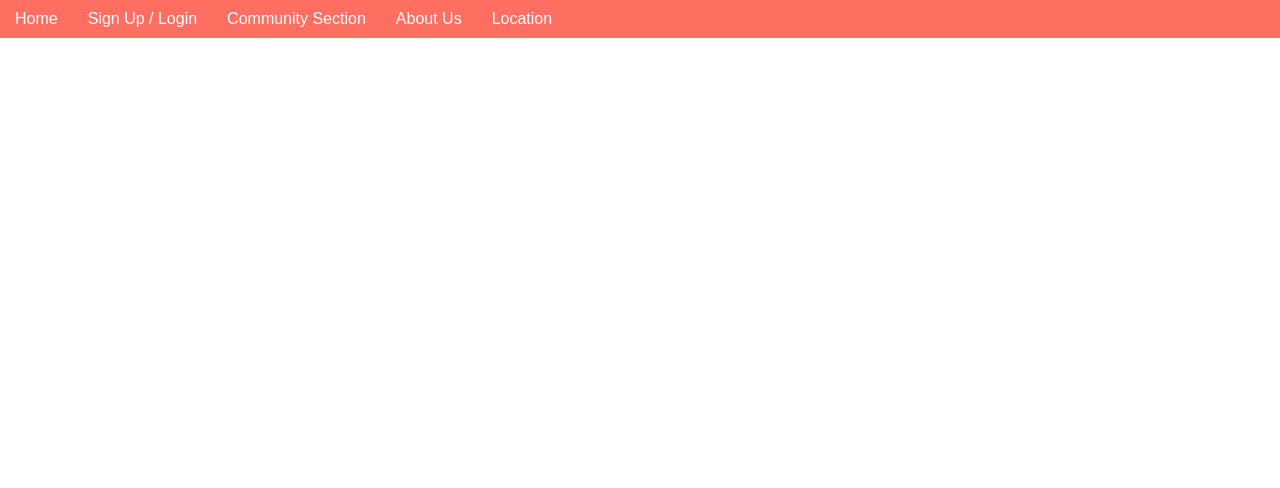
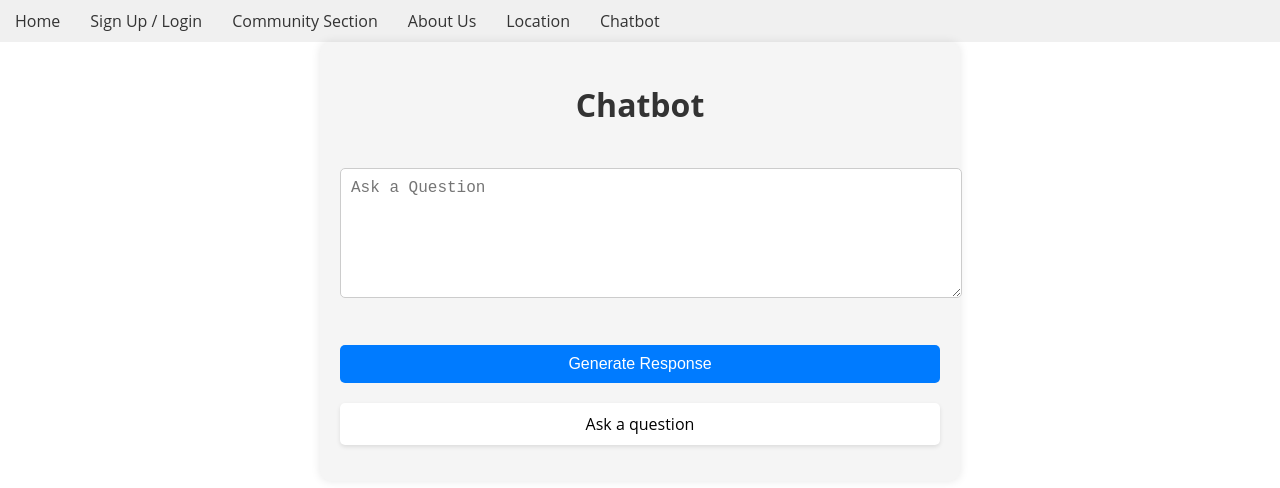
Before and after one commit to Arpit-Verma-2003/Hunger_Watch, a React (Create React App) app: page /chatbot in a window 1280 px wide. Shown: the top 488 px of the page. Built offline with nearby package versions, Linux system fonts and the light colour scheme.

Commit message:
final updated with ui

```diff
--- a/package.json
+++ b/package.json
@@ -3,6 +3,7 @@
   "version": "0.1.0",
   "private": true,
   "dependencies": {
+    "@chatscope/chat-ui-kit-react": "^2.0.3",
     "@testing-library/jest-dom": "^5.17.0",
     "@testing-library/react": "^13.4.0",
     "@testing-library/user-event": "^13.5.0",
@@ -10,6 +11,7 @@
     "firebase": "^10.8.1",
     "react": "^18.2.0",
     "react-dom": "^18.2.0",
+    "react-geocode": "^1.0.0-alpha.1",
     "react-router-dom": "^6.22.2",
     "react-scripts": "5.0.1",
     "react-slick": "^0.30.2",
--- a/src/App.js
+++ b/src/App.js
@@ -8,6 +8,7 @@ import "./App.css";
 import Home from "./pages/home";
 import About from "./pages/about";
 import Location from "./pages/location";
+import ChatBot from "./pages/ChatBot";
 function App() {
   return (
     <Router>
@@ -21,6 +22,7 @@ function App() {
           <Route path="/firestore" element={<FireStorepg />}></Route>
           <Route path="/about" element={<About />}></Route>
           <Route path="/location" element={<Location/>}></Route>
+          <Route path="/chatbot" element={<ChatBot/>}></Route>
         </Routes>
       </div>
     </Router>
--- /dev/null
+++ b/src/pages/ChatBot.css
@@ -0,0 +1,64 @@
+/* ChatBot.css */
+
+.chatbot-container {
+    max-width: 600px;
+    margin: 0 auto;
+    padding: 20px;
+    background-color: #f5f5f5;
+    border-radius: 10px;
+    box-shadow: 0 0 10px rgba(0, 0, 0, 0.1);
+    position: relative;
+  }
+
+  .chatbot-title {
+    text-align: center;
+    color: #333;
+  }
+
+  .background-container {
+    position: fixed;
+    top: 0;
+    left: 0;
+    width: 100%;
+    height: 100%;
+    z-index: -1; /* Push it to the back */
+    overflow: hidden; /* Hide overflow */
+    pointer-events: none; /* Allow interaction with elements above */
+  }
+
+
+  .chatbot-textarea {
+    width: 100%;
+    padding: 10px;
+    margin-top: 20px;
+    border: 1px solid #ccc;
+    border-radius: 5px;
+    font-size: 16px;
+  }
+
+  .chatbot-button {
+    display: block;
+    width: 100%;
+    padding: 10px;
+    margin-top: 20px;
+    background-color: #007bff;
+    color: #fff;
+    border: none;
+    border-radius: 5px;
+    font-size: 16px;
+    cursor: pointer;
+    transition: background-color 0.3s ease;
+  }
+
+  .chatbot-button:hover {
+    background-color: #0056b3;
+  }
+
+  .chatbot-answer {
+    margin-top: 20px;
+    padding: 10px;
+    background-color: #fff;
+    border-radius: 5px;
+    box-shadow: 0 2px 4px rgba(0, 0, 0, 0.1);
+    font-size: 16px;
+  }
--- /dev/null
+++ b/src/pages/ChatBot.jsx
@@ -0,0 +1,56 @@
+import { useState, useEffect } from 'react';
+import axios from 'axios';
+import './ChatBot.css';
+
+function ChatBot() {
+  const [question, setQuestion] = useState("");
+  const [answer, setAnswer] = useState("Ask a question");
+
+  async function generateResponse() {
+    console.log("Loading...");
+    setAnswer("Loading...");
+    const response = await axios({
+      url: "https://generativelanguage.googleapis.com/v1beta/models/gemini-pro:generateContent?key=AIzaSyAPemiFWS-ahNSsvU-e9g0FsltB8iDvTv4",
+      method: "post",
+      data: {
+        "contents": [{
+          "parts": [{
+            "text": question + "give response as if you are food insecurity tracker website named hunger watch"
+          }]
+        }]
+      }
+    });
+    setAnswer(response['data']['candidates'][0]['content']['parts'][0]['text']);
+  }
+
+  useEffect(() => {
+    // Fetch 3D elements or videos here if necessary
+  }, []);
+
+  return (
+    <div className="chatbot-container">
+      {/* Background for 3D elements or videos */}
+      <div className="background-container">
+        {/* You can add Three.js elements or video tags here */}
+      </div>
+
+      {/* Chatbot UI */}
+      <div className="chatbot-content">
+        <h1 className="chatbot-title">Chatbot</h1>
+        <textarea
+          value={question}
+          onChange={(e) => setQuestion(e.target.value)}
+          className="chatbot-textarea"
+          placeholder='Ask a Question'
+          rows="6"
+          cols="30"
+        ></textarea>
+        <br /><br />
+        <button onClick={generateResponse} className="chatbot-button">Generate Response</button>
+        <p className="chatbot-answer">{answer}</p>
+      </div>
+    </div>
+  );
+}
+
+export default ChatBot;
--- /dev/null
+++ b/src/pages/Location.css
@@ -0,0 +1,40 @@
+/* Location.css */
+
+.location-container {
+    background-color: #f9fafb;
+    padding: 20px;
+    border-radius: 10px;
+    box-shadow: 0 4px 8px rgba(0, 0, 0, 0.1);
+    text-align: center;
+    max-width: 400px;
+    margin: 0 auto;
+  }
+
+  .location-container h1 {
+    font-size: 24px;
+    margin-bottom: 10px;
+  }
+
+  .location-container h2 {
+    font-size: 18px;
+    margin-bottom: 20px;
+  }
+
+  .location-details {
+    margin-bottom: 20px;
+  }
+
+  .location-details p {
+    margin-bottom: 8px;
+  }
+
+  .loading {
+    color: #555;
+    font-style: italic;
+    margin-top: 10px;
+  }
+
+  .error {
+    color: #c0392b;
+    margin-top: 10px;
+  }
--- a/src/pages/navBar.css
+++ b/src/pages/navBar.css
@@ -1,10 +1,8 @@
-/* Navbar.css */
-
 /* Dynamic CSS variables */
 :root {
-  --navbar-background-color: #ff6f61; /* Vibrant red background */
-  --nav-link-color: #fff; /* White link color */
-  --nav-link-hover-color: #ffe66d; /* Vibrant yellow hover color */
+  --navbar-background-color: #f0f0f0; /* Subtle gray background */
+  --nav-link-color: #333; /* Dark gray link color */
+  --nav-link-hover-color: #666; /* Slightly lighter hover color */
 }
 
 /* Styles for the navbar links */
--- a/src/pages/navbar.js
+++ b/src/pages/navbar.js
@@ -10,6 +10,7 @@ const Navbar = () => {
         <a href="/upload" className="nav-link">Community Section</a>
         <a href="/about" className="nav-link">About Us</a>
         <a href="/location" className="nav-link">Location</a>
+        <a href="/chatbot" className="nav-link">Chatbot</a>
       </div>
     </nav>
   );
--- a/src/pages/uPload.css
+++ b/src/pages/uPload.css
@@ -1,25 +1,31 @@
-/* Upload.css */
-
 /* Dynamic CSS variables */
 :root {
-  --main-background-color: #f5e6ca; /* Pastel yellow background */
-  --post-container-background-color: #f9fafb; /* Light gray background */
-  --create-post-button-color: #2c3e50; /* Dark blue for Create Post button */
-  --delete-button-color: #e74c3c; /* Red for Delete button */
-  --submit-button-color: #3498db; /* Blue for Submit button */
+  --main-background-color: #f5f5f5; /* Light gray background */
+  --post-container-background-color: #fff; /* White background */
+  --create-post-button-color: #38a169; /* Vibrant green for Create Post button */
+  --delete-button-color: #e0444e; /* Clear red for Delete button */
+  --submit-button-color: #428bca; /* Blue for Submit button */
+  --text-color: #333; /* Dark text color */
+  --border-color: #ddd; /* Light gray border color */
+  --font-family: "Open Sans", sans-serif; /* Modern sans-serif font */
 }
 
 /* Font styles */
 body {
-  font-family: "Arial", sans-serif; /* Main font family */
+  font-family: var(--font-family);
+  margin: 0; /* Remove default margin for better layout control */
+  font-size: 16px; /* Base font size */
 }
 
 /* Styles for the main container */
 #upload-container {
-  margin: 20px;
+  margin: 40px auto; /* Center the container horizontally */
   padding: 20px;
   border-radius: 10px;
   background-color: var(--main-background-color);
+  box-shadow: 0 2px 4px rgba(0, 0, 0, 0.1); /* Subtle shadow */
+  max-width: 1000px; /* Set a maximum width for responsiveness */
+  height: 1000px;
 }
 
 /* Styles for the post container */
@@ -28,69 +34,66 @@ body {
   padding: 20px;
   border-radius: 10px;
   background-color: var(--post-container-background-color);
-  box-shadow: 0 2px 4px rgba(0, 0, 0, 0.1); /* Soft shadow */
+  box-shadow: 0 2px 4px rgba(0, 0, 0, 0.1); /* Subtle shadow */
+  border: 1px solid var(--border-color); /* Add a thin border */
+  display: flex; /* Allow for flexible layout of post image and details */
+  flex-direction: column; /* Stack content vertically by default */
+  height: auto;
 }
 
-@keyframes fadeIn {
-  from {
-    opacity: 0;
-    transform: translateY(-10px);
-  }
-  to {
-    opacity: 1;
-    transform: translateY(0);
-  }
-}
-
-/* Styles for the post image */
+/* Styles for the post image (optional) */
 .post-image {
   max-width: 100%; /* Ensure images don't exceed container width */
   max-height: 400px; /* Set maximum height for images */
-  margin-bottom: 10px;
+  margin-bottom: 10px; /* Maintain spacing between image and content */
   border-radius: 10px;
+  /* Add image-specific styling as needed (e.g., object-fit) */
 }
 
 /* Styles for the delete button */
 .delete-button {
-  background-color: var(--delete-button-color); /* Red */
+  background-color: var(--delete-button-color);
   color: #fff;
   border: none;
   padding: 8px 12px;
   border-radius: 5px;
   cursor: pointer;
   transition: background-color 0.3s ease;
-}
-
-.delete-button:hover {
-  background-color: #c0392b; /* Darker red on hover */
+  /* margin-left: auto; Align right within container */
+  /* Add hover effect with a slightly darker shade */
+  &:hover {
+    background-color: #d03443;
+  }
 }
 
 /* Styles for the comment input */
 .comment-input {
-  width: calc(100% - 100px);
+  width: 100%; /* Already set to full width */
   padding: 8px;
-  border: 1px solid #ccc;
+  border: 1px solid var(--border-color);
   border-radius: 5px;
+  resize: vertical; /* Allow users to resize the comment input */
 }
 
 /* Styles for the submit button */
 .submit-button {
-  background-color: var(--submit-button-color); /* Blue */
+  background-color: var(--submit-button-color);
   color: #fff;
   border: none;
   padding: 8px 12px;
   border-radius: 5px;
   cursor: pointer;
   transition: background-color 0.3s ease;
-}
-
-.submit-button:hover {
-  background-color: #2980b9; /* Darker blue on hover */
+  margin-top: 10px; /* Add spacing after comment input */
+  /* Add hover effect with a slightly darker shade */
+  &:hover {
+    background-color: #397ab9;
+  }
 }
 
 /* Styles for the 'Need Help' heading */
 .need-help-heading {
-  font-size: 24px;
+  font-size: 24;
   margin-bottom: 20px;
   color: #333; /* Dark text color */
 }
@@ -106,7 +109,7 @@ body {
 
 /* Styles for the upload button */
 .upload-button {
-  background-color: var(--create-post-button-color); /* Dark blue */
+  background-color: var(--create-post-button-color); /* Soft blue */
   color: #fff;
   border: none;
   padding: 10px 20px;
@@ -116,12 +119,12 @@ body {
 }
 
 .upload-button:hover {
-  background-color: #34495e; /* Darker blue on hover */
+  background-color: #4f7cc6; /* Slightly darker blue on hover */
 }
 
 /* Styles for the only-show-posts button */
 .only-show-posts-button {
-  background-color: var(--create-post-button-color); /* Dark blue */
+  background-color: var(--create-post-button-color); /* Soft blue */
   color: #fff;
   border: none;
   padding: 10px 20px;
@@ -131,13 +134,13 @@ body {
 }
 
 .only-show-posts-button:hover {
-  background-color: #34495e; /* Darker blue on hover */
+  background-color: #4f7cc6; /* Slightly darker blue on hover */
 }
 
 /* Styles for the 'Details' and 'Post By' sections */
 .post-details,
 .post-by {
-  font-family: "Times New Roman", serif; /* Different font for these sections */
+  font-family: "Helvetica Neue", Helvetica, Arial, sans-serif; /* Use main font family */
 }
 
 /* Styles for comments */
--- a/src/pages/upload.jsx
+++ b/src/pages/upload.jsx
@@ -205,10 +205,10 @@ const Upload = () => {
         </button>
         <br /> <br />
         <button onClick={getDocumentsByQuery} className="upload-button">
-          Only Show {currLocation.city} Posts
+          Only Show {/*currLocation.city*/"Greater Noida"} Posts
         </button>
         <br />
-        <h1>Wanna Volunteer ? Recent Need Posts Near {currLocation.city} - </h1>
+        <h1>Wanna Volunteer ? Recent Need Posts Near Greater Noida - </h1>
         {data.map((value) => (
           <div key={value.id} className="post-container">
             <img src={value.proof} className="post-image" alt="" />
```
Also changed, not shown: src/pages/DuplicateChat.jsx (added, +35 -0 lines), src/pages/Geocode.jsx (added, +12 -0 lines), src/pages/location.jsx (+11 -14 lines), 1 other file (tests, documents, lock files or other folders).
